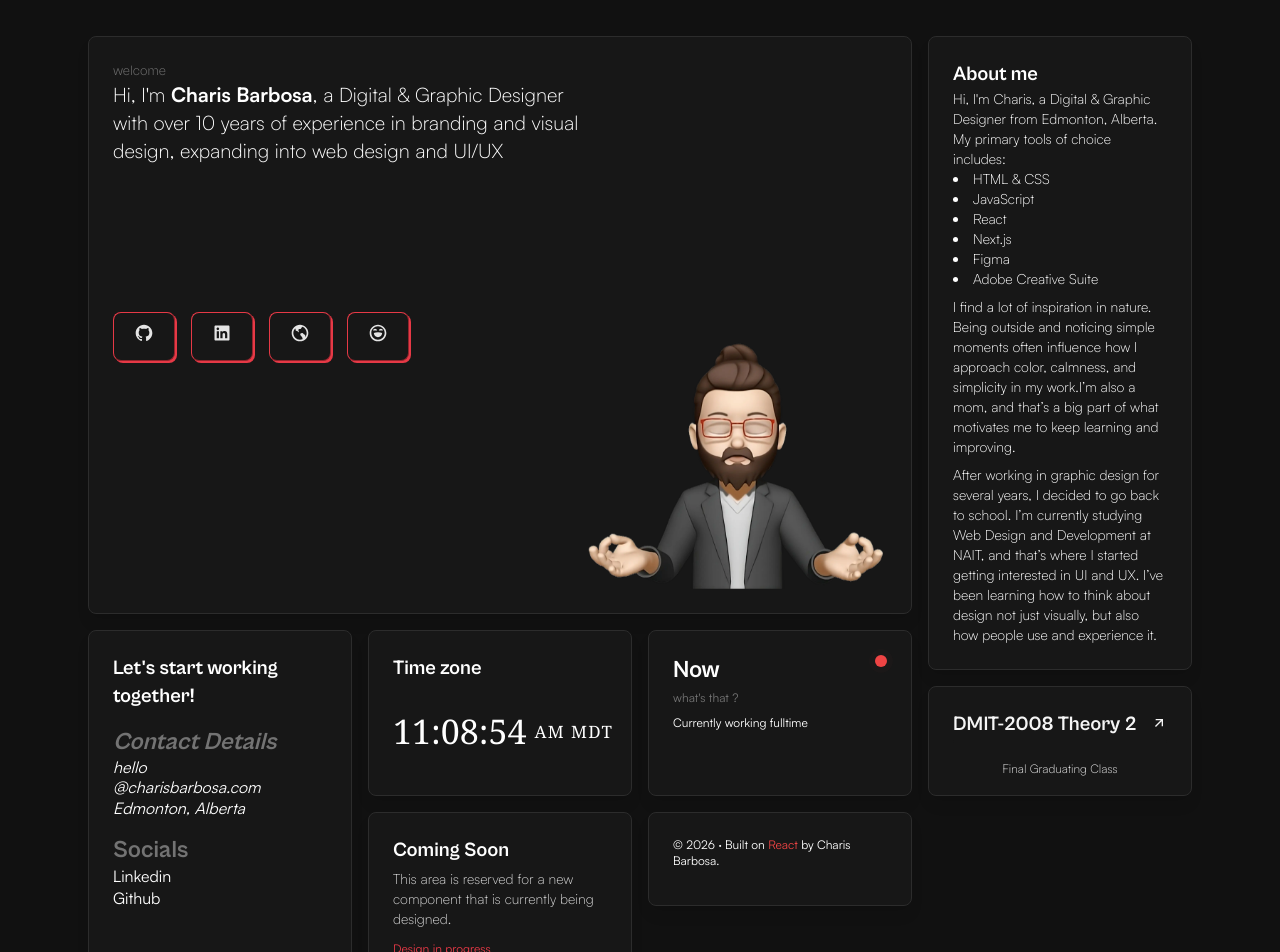
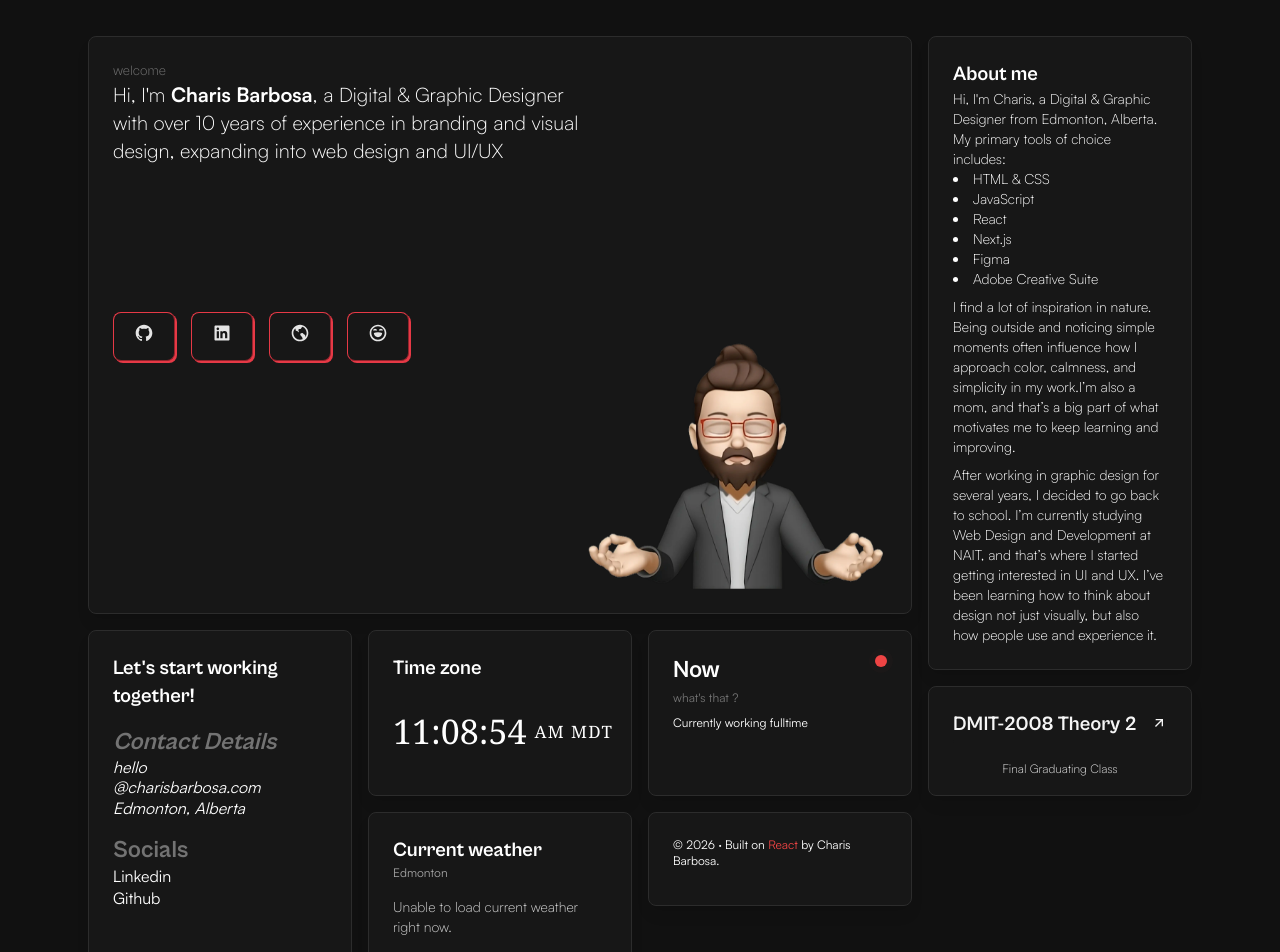
Before and after one commit to CBarbsHub/DMIT-2008-Theory-2-A01, a Next.js app: page / in a window 1280 px wide. Shown: the top 952 px of the page. Built offline with nearby package versions, Linux system fonts and the light colour scheme; no server answers.

Commit message:
Add WeatherCard to index

```diff
--- a/src/pages/index.js
+++ b/src/pages/index.js
@@ -6,11 +6,21 @@ import ContactsCard from "../components/ContactsCard";
 import TimeZone from "../components/TimeZoneCard";
 import AboutMe from "../components/AboutMe";
 import Now from "../components/Now";
-import ContentPlaceholder from "../components/ContentPlaceholder";
+import WeatherCard from "../components/WeatherCard";
+import { getWeatherForProfile} from "@/lib/weather";
 import profileData from "@/data/profile.json";
 // import Globe from "../components/Globe";
 
-export default function Home() {
+export async function getServerSideProps() {
+  const weather = await getWeatherForProfile(
+    profileData,
+    process.env.OPENWEATHER_API_KEY
+  );
+
+  return { props: { weather } };
+}
+
+export default function Home({ weather }) {
   useEffect(() => {
     if (window.matchMedia("(prefers-reduced-motion: reduce)").matches) {
       return;
@@ -91,12 +101,8 @@ export default function Home() {
             </p>
           </div>
         </Card>
-        <ContentPlaceholder
-          title={profileData.sections.comingSoon.title}
-          message={profileData.sections.comingSoon.message}
-          cta={profileData.sections.comingSoon.cta}
-        />
-        <Card colSpan="md:col-span-1" rowSpan="md:row-span-1">
+        <WeatherCard weather={weather} />
+         <Card colSpan="md:col-span-1" rowSpan="md:row-span-1">
           <div className="relative min-h-[44px] overflow-hidden">
             <footer className="absolute inset-0 text-xs opacity-100 translate-y-0 transition-all duration-300 ease-out group-hover:-translate-y-3 group-hover:opacity-0 group-focus-within:-translate-y-3 group-focus-within:opacity-0">
               © {profileData.site.footer.year} · {profileData.site.footer.prefix}{" "}
--- a/src/styles/unocss.css
+++ b/src/styles/unocss.css
@@ -33,10 +33,12 @@
 .inline-block{display:inline-block;}
 .hidden{display:none;}
 .h-\[240px\]{height:240px;}
+.h-16{height:4rem;}
 .h-3{height:0.75rem;}
 .h-6{height:1.5rem;}
 .h-full{height:100%;}
 .h-max{height:max-content;}
+.h2{height:0.5rem;}
 .max-h-\[50px\]{max-height:50px;}
 .max-h-\[70px\]{max-height:70px;}
 .max-w-6xl{max-width:72rem;}
@@ -45,6 +47,7 @@
 .min-h-0{min-height:0;}
 .min-h-screen{min-height:100vh;}
 .min-w-\[7ch\]{min-width:7ch;}
+.w-16{width:4rem;}
 .w-3{width:0.75rem;}
 .w-auto{width:auto;}
 .w-fit{width:fit-content;}
@@ -114,6 +117,7 @@
 .bg-red-400{--un-bg-opacity:1;background-color:rgb(248 113 113 / var(--un-bg-opacity)) /* #f87171 */;}
 .bg-red-500{--un-bg-opacity:1;background-color:rgb(239 68 68 / var(--un-bg-opacity)) /* #ef4444 */;}
 .after\:bg-black::after{--un-bg-opacity:1;background-color:rgb(0 0 0 / var(--un-bg-opacity)) /* #000 */;}
+.object-contain{object-fit:contain;}
 .p-2{padding:0.5rem;}
 .p-6{padding:1.5rem;}
 .px-5{padding-left:1.25rem;padding-right:1.25rem;}
@@ -124,6 +128,7 @@
 .align-baseline{vertical-align:baseline;}
 .align-start{vertical-align:top;}
 .text-\[0\.5em\]{font-size:0.5em;}
+.text-3xl{font-size:1.875rem;line-height:2.25rem;}
 .text-base{font-size:1rem;line-height:1.5rem;}
 .text-sm{font-size:0.875rem;line-height:1.25rem;}
 .text-xl{font-size:1.25rem;line-height:1.75rem;}
@@ -134,6 +139,7 @@
 .text-neutral-100{--un-text-opacity:1;color:rgb(245 245 245 / var(--un-text-opacity)) /* #f5f5f5 */;}
 .text-neutral-200{--un-text-opacity:1;color:rgb(229 229 229 / var(--un-text-opacity)) /* #e5e5e5 */;}
 .text-neutral-300{--un-text-opacity:1;color:rgb(212 212 212 / var(--un-text-opacity)) /* #d4d4d4 */;}
+.text-neutral-400{--un-text-opacity:1;color:rgb(163 163 163 / var(--un-text-opacity)) /* #a3a3a3 */;}
 .text-primary-500,
 .group:hover .group-hover\:text-primary-500{--un-text-opacity:1;color:rgb(230 57 70 / var(--un-text-opacity)) /* #E63946 */;}
 .text-red-500{--un-text-opacity:1;color:rgb(239 68 68 / var(--un-text-opacity)) /* #ef4444 */;}
```
